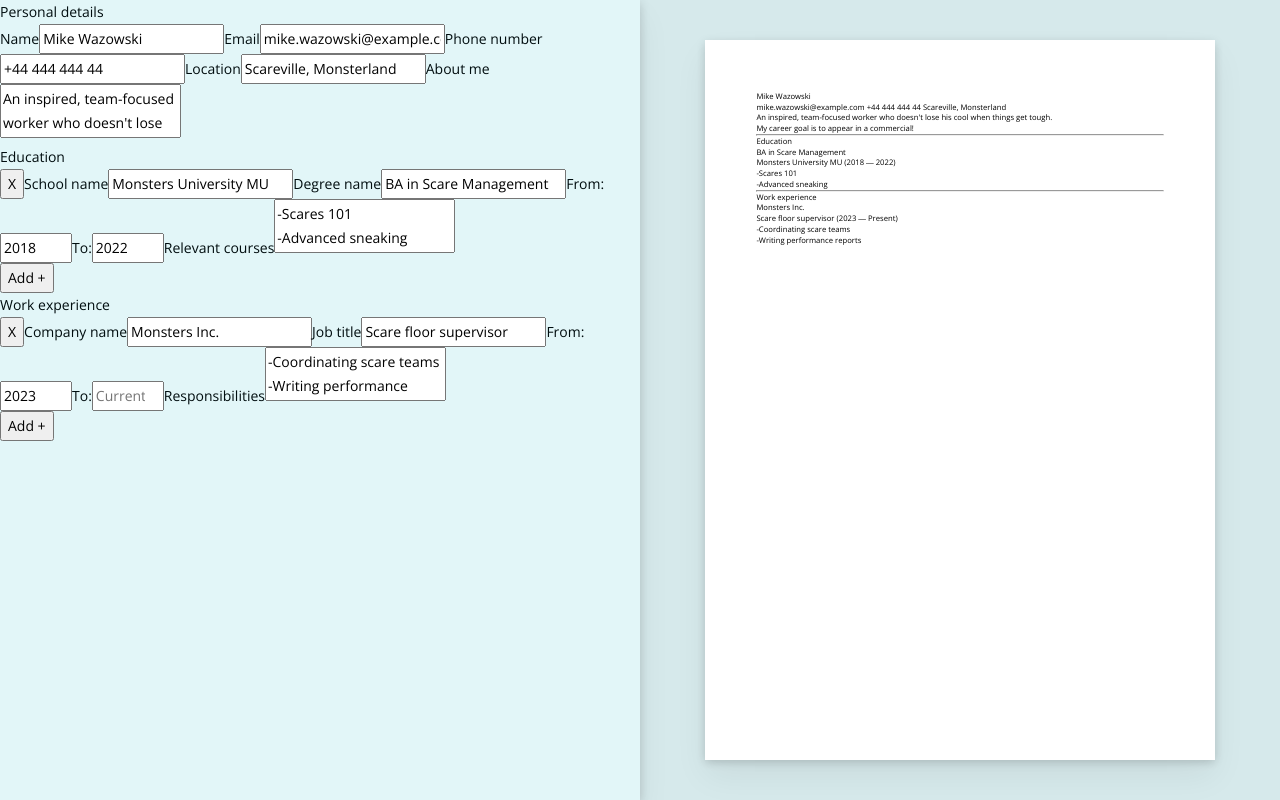
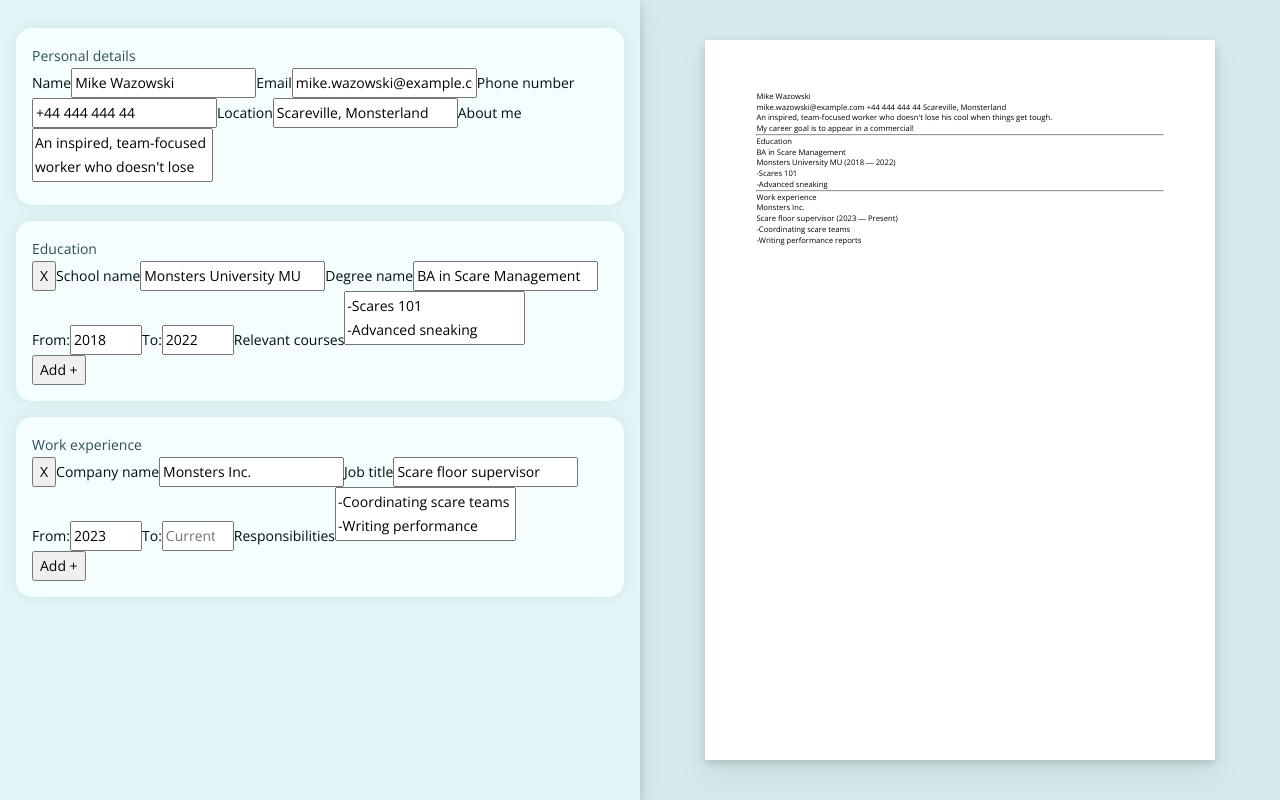
Before and after one commit to vicpues/odin-cv, a React (Vite) app: page / in a window 1280 px wide. Built offline with nearby package versions, Linux system fonts and the light colour scheme.

Commit message:
feat: Do basic form layout

```diff
--- a/src/components/Form/Form.css
+++ b/src/components/Form/Form.css
@@ -1,4 +1,8 @@
 #cv-form {
   box-shadow: var(--double-shadow);
   background-color: var(--bg);
+
+  padding: var(--margin-xl) var(--margin-m);
+  scrollbar-color: var(--text-muted) var(--bg);
+  scrollbar-width: var(--margin-m);
 }
--- /dev/null
+++ b/src/components/Form/FormSection/FormSection.css
@@ -0,0 +1,14 @@
+.form-section {
+  box-shadow: var(--soft-shadow);
+  border-radius: var(--margin-m);
+  background-color: var(--bg-light);
+  padding: var(--margin-m);
+}
+
+.form-section + .form-section {
+  margin-top: var(--margin-m);
+}
+
+.section-title {
+  color: var(--text-muted);
+}
--- a/src/components/Form/FormSection/FormSection.jsx
+++ b/src/components/Form/FormSection/FormSection.jsx
@@ -1,6 +1,7 @@
 import createUpdateHandler from "./createUpdateHandler";
 import createDeleteHandler from "./createDeleteHandler";
 import createAddHandler from "./createAddHandler";
+import "./FormSection.css";
 
 export default function FormSection({
   // eslint-disable-next-line no-unused-vars
@@ -12,8 +13,8 @@ export default function FormSection({
   extensionTemplate = null,
 }) {
   return (
-    <div>
-      <div>{title}</div>
+    <div className="form-section">
+      <h2 className="section-title">{title}</h2>
 
       {data[groupName].map((groupData) => {
         const handlerArgs = {
--- a/src/index.css
+++ b/src/index.css
@@ -1,3 +1,11 @@
+/* TEMPORARY, delete this */
+* {
+  font-weight: inherit;
+  font-size: inherit;
+}
+
+/* Font-face */
+
 @font-face {
   src:
     url("./assets/fonts/open_sans.woff2") format("woff2-variations"),
@@ -23,6 +31,7 @@
 
   /* Effects */
   --double-shadow: 0 1rem 2rem #0000000f, 0 0.2rem 0.6rem #0000002b;
+  --soft-shadow: 0 0 1rem #00000015;
 
   /* Default colors */
   --bg-dark: hsl(186 34% 88%);
```
